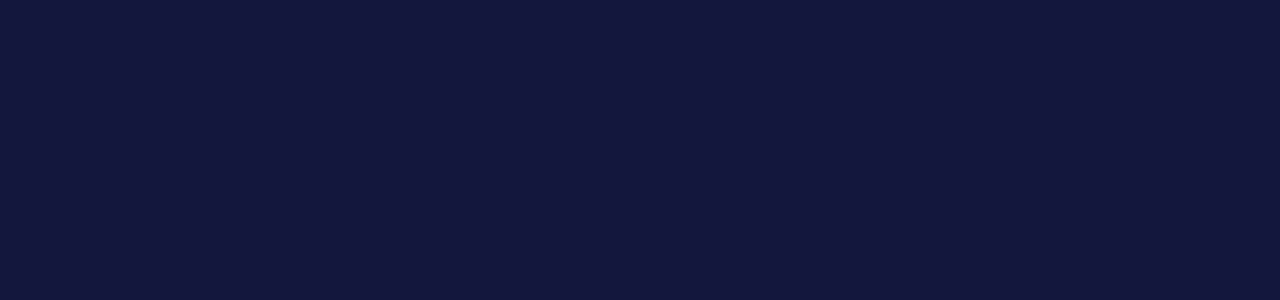
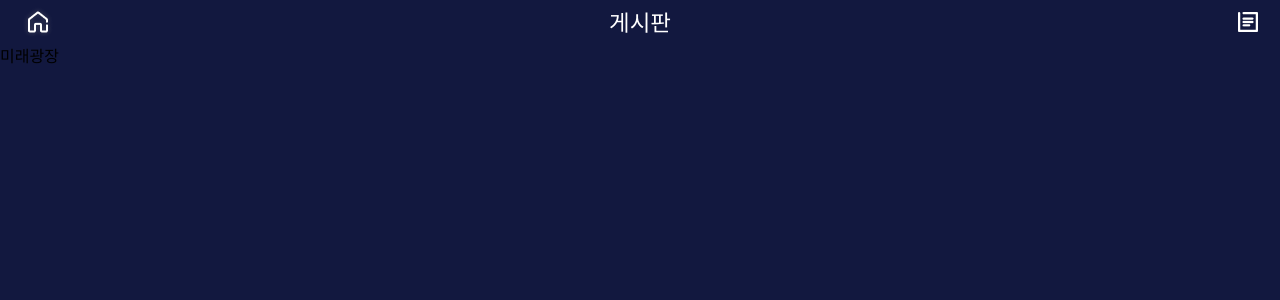
Before and after one commit to gd5097/festival_page, a React (Vite) app in the folder front/: page /community in a window 1280 px wide. Before the commit this address had no page. Shown: the top 300 px of the page. Built offline with nearby package versions, Linux system fonts and the light colour scheme.

Commit message:
header props에 따른 형태 개선

```diff
--- a/front/src/app.jsx
+++ b/front/src/app.jsx
@@ -5,6 +5,7 @@ import MainPage from './pages/main';
 import HomePage from './pages/home';
 import MiraeSquarePage from './pages/mirae-square';
 import TempPage from './pages/temp';
+import CommunityPage from './pages/community';
 
 function App() {
     return(
@@ -13,6 +14,7 @@ function App() {
             <Route path="/home" element={<HomePage />} />
             <Route path="/mirae-square" element={<MiraeSquarePage />} />
             <Route path="/temp" element={<TempPage />} />
+            <Route path="/community" element={<CommunityPage />} />
         </Routes>
     );
 }
--- a/front/src/components/header.jsx
+++ b/front/src/components/header.jsx
@@ -2,11 +2,11 @@ import React from 'react';
 import { css, useTheme } from '@emotion/react';
 import PropTypes from 'prop-types';
 
-import backArrow from '../images/back-arrow.png';
 
 
 
-export default function Header({ backActivated, icons}){
+
+export default function Header({ title, leftIcon, rightIcons}){
     const theme = useTheme();
 
     return(
@@ -20,33 +20,33 @@ export default function Header({ backActivated, icons}){
 
                 padding: 0px 22px;
                 height: 48px;
-                background-color: orange;   // for test
-                //background-color: ${theme.colors.primary1};
+
+                background-color: ${theme.colors.primary1};
 
         `}>
+            {leftIcon !== null ?
             <button
-                // 뒤로가기
+                // 좌측 아이콘
                 type='button'
-                onClick={() => {
-                    console.log('Back is Clicked!');
-                }}
+                onClick={leftIcon?.onClick}
                 css={css`
                     background-color: transparent;
                     border: 0;
                     padding: 0;
                 `}
             >
-                { backActivated ?
-                    <img src={backArrow}
+                <img src={leftIcon?.iconImage}
                     css={css`
                     object-fit: cover;
-                `}/> : null}
-            </button>
+                `}/>
+            </button> : null}
+
+            {rightIcons !== null ?
 
             <button
                 // 2번 아이콘
                 type='button'
-                onClick={icons[1]?.onClick}
+                onClick={rightIcons[1]?.onClick}
                 css={css`
                     margin-left: auto;
                     background-color: transparent;
@@ -55,30 +55,33 @@ export default function Header({ backActivated, icons}){
                 `}
             >
                 <img
-                    src={icons[1]?.iconImage}
+                    src={rightIcons[1]?.iconImage}
                     css={css`
                         object-fit: cover;
                 `}/>
             </button>
 
+             : null
+            }
+
+            {rightIcons !== null ?
             <button
             // 1번 아이콘 (최우측)
             type='button'
-                onClick={icons[0]?.onClick}
+            onClick={rightIcons[0]?.onClick}
             css={css`
                 margin-left: 30px;
                 background-color: transparent;
                 border: 0;
                 padding: 0;
-                `}
-            >
+            `}>
             <img
-                    src={icons[0]?.iconImage}
+                src={rightIcons[0]?.iconImage}
                 css={css`
                     align-self: flex-end;
                     object-fit: cover;
             `}/>
-            </button>
+            </button> : null }
 
             <div
                 // 페이지 이름
@@ -91,7 +94,7 @@ export default function Header({ backActivated, icons}){
                     color: ${theme.colors.white};
                     font-size: 1.4rem;
                 `}>
-                게시판
+                {title}
             </div>
 
 
@@ -101,10 +104,15 @@ export default function Header({ backActivated, icons}){
 
 
 Header.propTypes = {
+    title: PropTypes.string,
     backActivated: PropTypes.bool,
-    icons: PropTypes.object.isRequired,
+    leftIcon: PropTypes.object,
+    rightIcons: PropTypes.array,
 };
 
 Header.defaultProps = {
+    title: 'Default',
     backActivated: false,
+    leftIcon: null,
+    rightIcons: null,
 };
--- a/front/src/components/home/home-box.jsx
+++ b/front/src/components/home/home-box.jsx
@@ -6,7 +6,7 @@ export default function HomeBox() {
     return(
         <div css={css`
             margin: 0px auto;
-            background: white;
+            //background: white;    // for test
         `}>
             <TempButton
                 size={80}
@@ -18,6 +18,11 @@ export default function HomeBox() {
                 text={'60주년관'}
                 link={'/temp'}
             />
+            <TempButton
+                size={80}
+                text={'게시판'}
+                link={'/community'}
+            />
         </div>
     );
 }
--- a/front/src/components/weather.jsx
+++ b/front/src/components/weather.jsx
@@ -16,7 +16,6 @@ export default function Weather() {
 
                 padding: 0px 20px;
 
-                background-color: tomato;
                 height: 18px;
                 margin-top: 11px;
             `}
--- /dev/null
+++ b/front/src/pages/community.jsx
@@ -0,0 +1,37 @@
+import React from 'react';
+
+import DefalutLayout from '../layouts/default';
+import Header from '../components/header';
+
+import DocImage from '../images/document.png';
+import homeIcon from '../images/home.png';
+
+export default function CommunityPage() {
+    return(
+        <DefalutLayout>
+            <Header
+                title={'게시판'}
+                leftIcon={
+                    {
+                        iconImage: homeIcon,
+                        onClick: () => {
+                            console.log("Home Icon Clicked");
+                        }
+                    }
+                }
+                rightIcons={[
+                    {
+                        iconImage: DocImage,
+                        onClick: () => {
+                            console.log("Doc Icon Clicked");
+                        }
+                    },
+
+                ]}
+            />
+            <div>
+                미래광장
+            </div>
+        </DefalutLayout>
+    );
+}
--- a/front/src/pages/home.jsx
+++ b/front/src/pages/home.jsx
@@ -7,13 +7,22 @@ import HomeBox from '../components/home/home-box';
 
 import tempImageBell from '../images/bell.png';
 import tempImageDoc from '../images/document.png';
+import tempImageArrow from '../images/back-arrow.png';
 
 export default function HomePage() {
     return(
         <DefalutLayout>
             <Header
-                backActivated
-                icons={[
+                title={'대동제'}
+                leftIcon={
+                    {
+                        iconImage: tempImageArrow,
+                        onClick: () => {
+                            console.log("Back Icon Clicked");
+                        }
+                    }
+                }
+                rightIcons={[
                     {
                         iconImage: tempImageDoc,
                         onClick: () => {
```
Also changed, not shown: front/src/images/home.png (added). Lines whose indentation alone changed are shown as unchanged.
